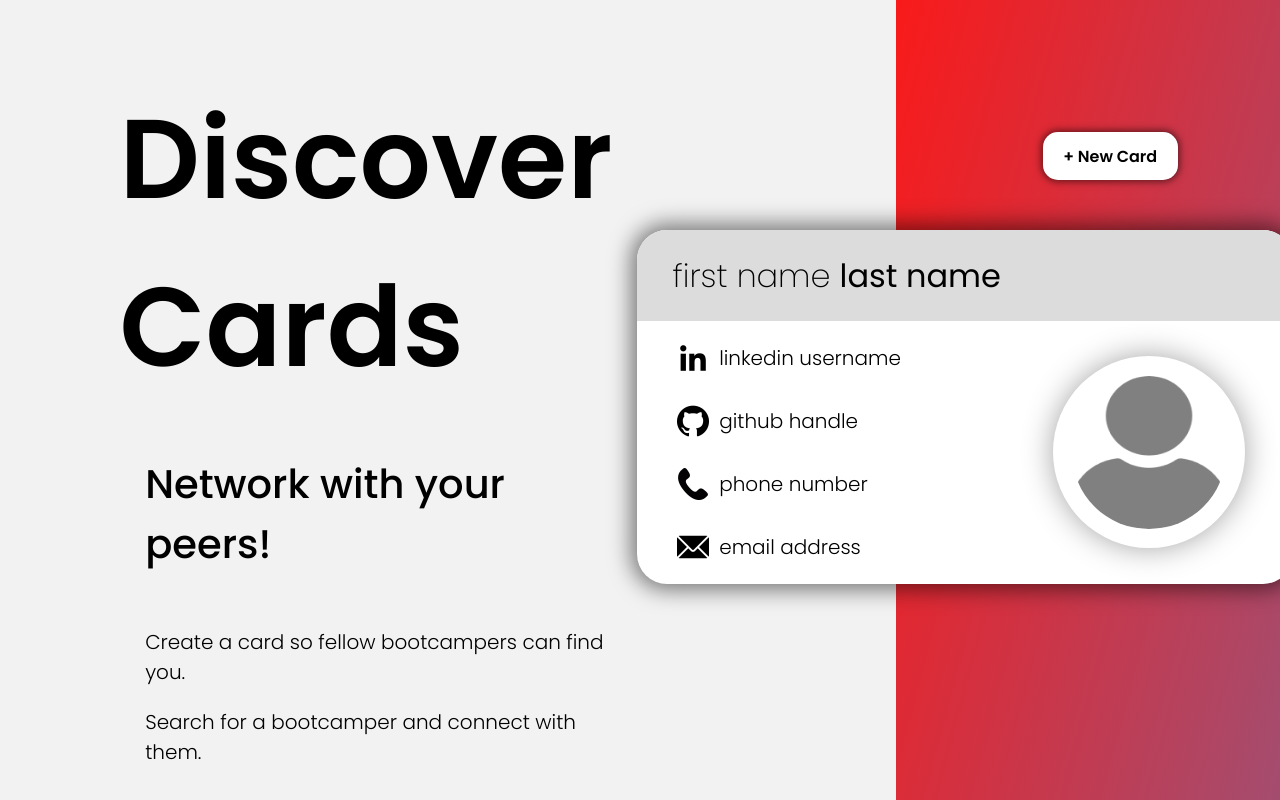
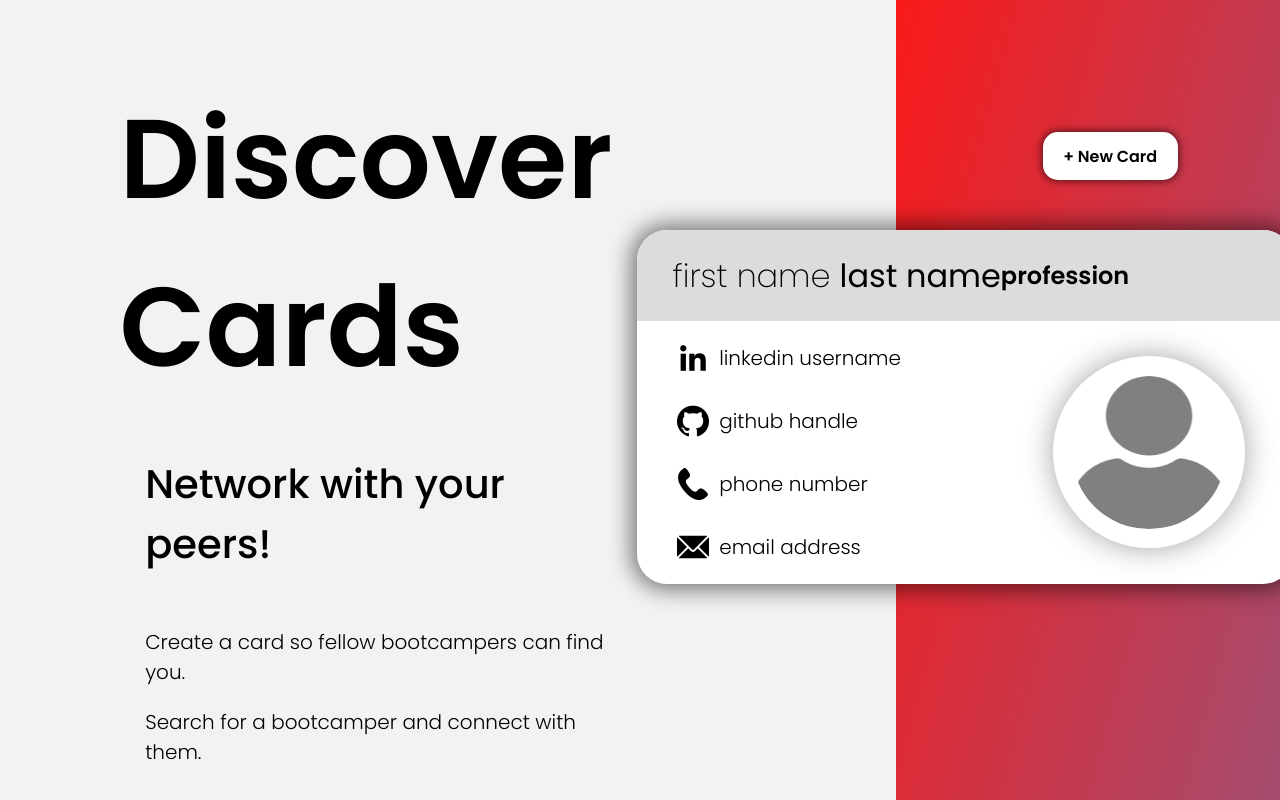
Before and after one commit to SchoolOfCode/bc13_w9_project-frontend-the-train-ees, a React (Create React App) app in the folder train-ees/: page / in a window 1280 px wide. Shown: the top 800 px of the page. Built offline with nearby package versions, Linux system fonts and the light colour scheme.

Commit message:
profession

```diff
--- a/train-ees/src/components/discoverCard/index.js
+++ b/train-ees/src/components/discoverCard/index.js
@@ -14,6 +14,7 @@ export default function DiscoverCard({ info }) {
           <h1>
             first name <strong>last name</strong>
           </h1>
+            <h2>profession</h2>
         </div>
         <div className="cardBody">
           <div className="mediaItems">
@@ -49,6 +50,7 @@ export default function DiscoverCard({ info }) {
         <div className="cardHeader">
           <h1>
             {info.first_name} <strong>{info.last_name}</strong>
+            <h2>{info.profession}</h2>
           </h1>
         </div>
         <div className="cardBody">
```
